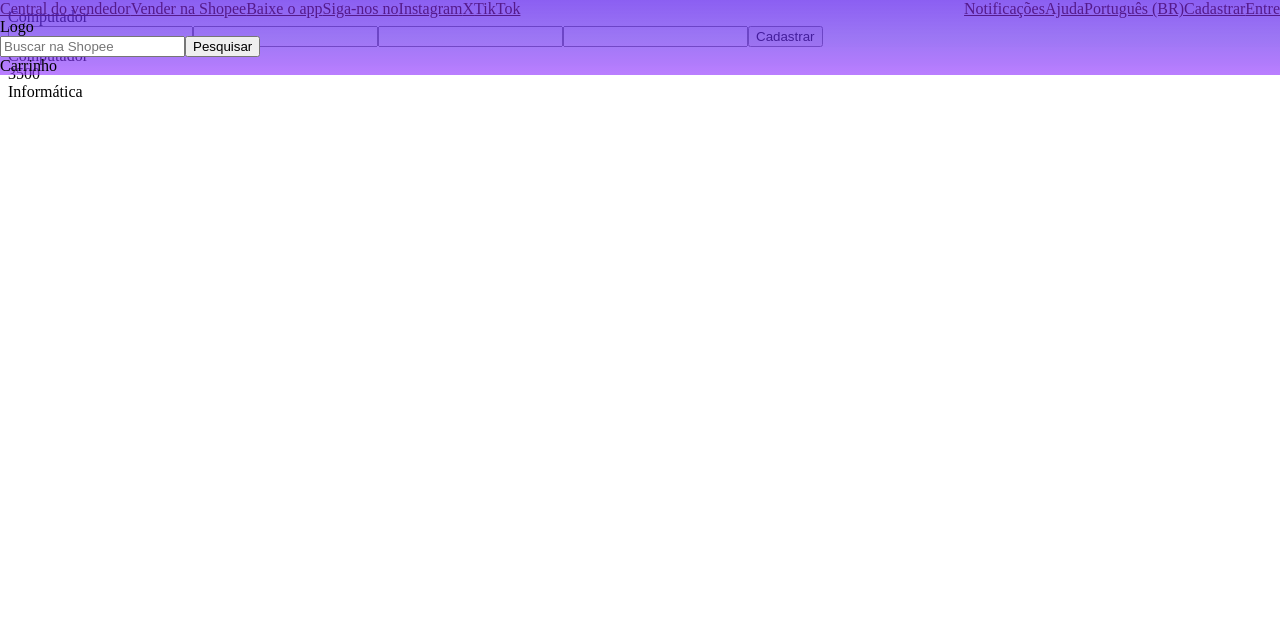
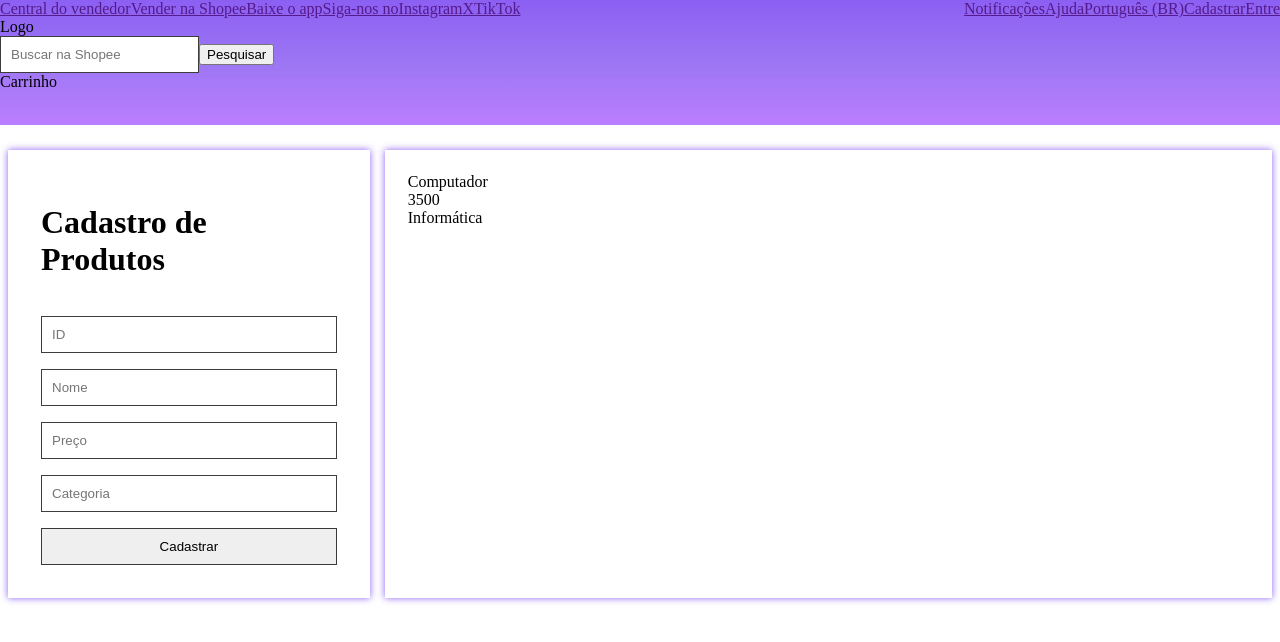
Before and after one commit to HzeelLutz/1023B-frontend, a React (Vite) app: page / in a window 1280 px wide. Shown: the top 642 px of the page. Built offline with nearby package versions, Linux system fonts and the light colour scheme.

Commit message:
Aula (17/06) - CSS e Spread Syntax

```diff
--- /dev/null
+++ b/src/container.css
@@ -0,0 +1,41 @@
+.container{
+    margin-top: 150px;
+    display: flex;
+    gap: 15px;
+}
+
+.container-cadastro form{
+    display: flex;
+    flex-direction: column;
+    gap: 16px;
+}
+
+.container-listagem{
+    flex: 3;
+    display: flex;
+    gap: 33px;
+}
+
+.container-cadastro{
+    flex: 1;
+    padding: 33px;
+    box-shadow: 0px 0px 7px #672deec2;
+    box-sizing: border-box;
+}
+
+input{
+    padding: 10px;
+    border: 1px solid #000000c2;
+    outline: none;
+}
+
+input[type="text"]:focus{
+    border: 1px solid #672deec2;
+}
+
+.container-produto{
+    flex: 1;
+    padding: 23px;
+    box-shadow: 0px 0px 7px #672deec2;
+    box-sizing: border-box;
+}
--- a/src/container.tsx
+++ b/src/container.tsx
@@ -1,3 +1,4 @@
+import './container.css'
 import { useState } from "react";
 
 interface ProdutosState{
@@ -51,13 +52,13 @@ function Container() {
     return(
         <>
         <div className="container">
-                {produtos[0].nome}
             <div className="container-cadastro">
                 <form onSubmit={trataForm}>
-                    <input type="text" name="id" id="id" onChange={trataId}/>
-                    <input type="text" name="nome" id="nome" onChange={trataNome} />
-                    <input type="text" name="preco" id="preco" onChange={trataPreco} />
-                    <input type="text" name="categoria" id="categoria" onChange={trataCategoria} />
+                    <h1>Cadastro de Produtos</h1>
+                    <input type="text" name="id" id="id" onChange={trataId} placeholder='ID' />
+                    <input type="text" name="nome" id="nome" onChange={trataNome} placeholder='Nome' />
+                    <input type="text" name="preco" id="preco" onChange={trataPreco} placeholder='Preço' />
+                    <input type="text" name="categoria" id="categoria" onChange={trataCategoria} placeholder='Categoria' />
                     <input type="submit" value="Cadastrar" />
                 </form>
             </div>
--- a/src/main.css
+++ b/src/main.css
@@ -9,6 +9,7 @@ header{
     top: 0;
     right: 0;
     left: 0;
+    height: 125px;
 }
 
 nav{
```
